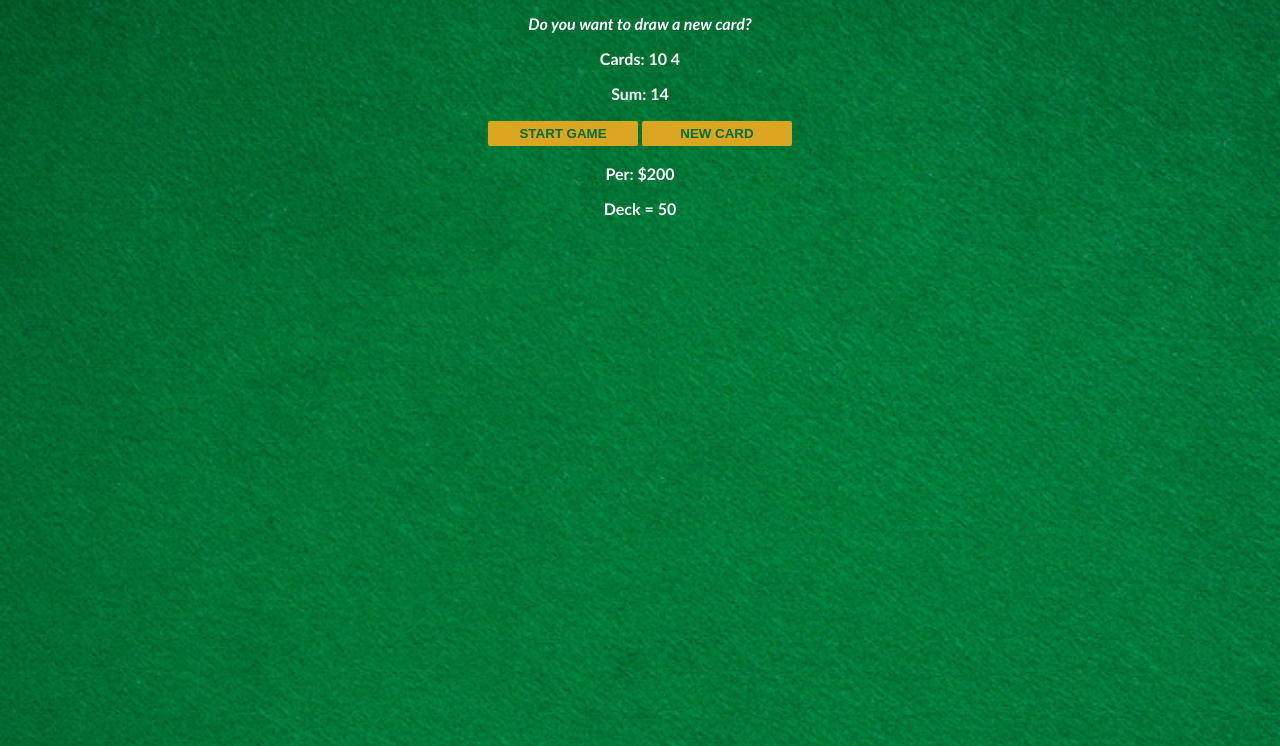
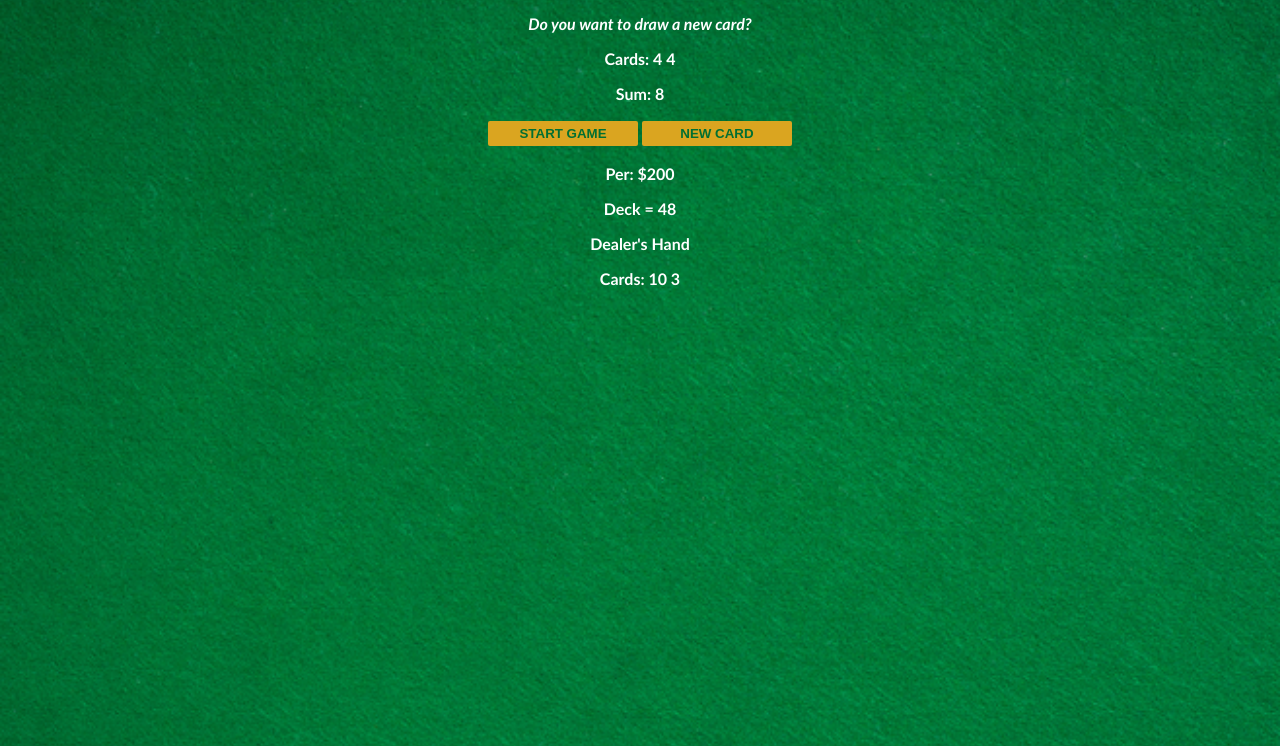
Before and after one commit to Jack-0f-All/BlackJack, a website built with Vite: page index.html in a window 1280 px wide. Both pictures are taken after a click on the button "START GAME". Shown: the part 54-800 px from the top of the page. Built offline with nearby package versions, Linux system fonts and the light colour scheme.

Commit message:
Add dealer hand at start of new game.

```diff
--- a/index.html
+++ b/index.html
@@ -11,7 +11,15 @@
         <button onclick="newCard()">NEW CARD</button>
 
         <p id="player-el"></p>
-        <p id="deck-el"></p>
+        <p id="deck-el">Deck: </p>
+
+        <p>Dealer's Hand</p>
+        <p id="dealer-el"></p>
+
+
+
+
+
         <script src="index.js"></script>
     </body>
 </html>
--- a/index.js
+++ b/index.js
@@ -13,6 +13,11 @@ let sumEl = document.getElementById("sum-el")
 let cardsEl = document.getElementById("cards-el")
 let playerEl = document.getElementById("player-el")
 let deckEl = document.getElementById("deck-el")
+
+let dealerEl = document.getElementById("dealer-el")
+let dealerHand = []
+
+
 playerEl.textContent = player.name + ": $" + player.chips
 
 
@@ -21,11 +26,11 @@ let gameDeck = []
 
 function startGame() {
     isAlive = true
+    hand = []
+    dealerHand = []
     shuffleCards()
-    let firstCard = gameDeck.pop()
-    let secondCard = gameDeck.pop()
-    hand = [firstCard, secondCard]
-    sum = firstCard + secondCard
+    deal()
+    sum = hand[0] + hand[1]
     renderGame()
 }
 function resetDeck(){
@@ -42,6 +47,8 @@ function resetDeck(){
         10,10,10,10, //Jacks
         10,10,10,10, //Queen
         10,10,10,10] //King
+
+
 }
 
 function shuffleCards(){
@@ -59,6 +66,16 @@ function shuffleCards(){
 
 
     }
+}
+
+function deal(){
+
+    dealerHand[0] = gameDeck.pop()
+    hand[0] = gameDeck.pop()
+
+    dealerHand[1] = gameDeck.pop()
+    hand[1] = gameDeck.pop()
+
 }
 
 function newCard() {
@@ -80,6 +97,14 @@ function renderGame() {
         cardsEl.textContent += hand[i] + " "
     }
 
+    dealerEl.textContent = "Cards: "
+    for(let i = 0; i < dealerHand.length; i++){
+        dealerEl.textContent += dealerHand[i] + " "
+    }
+
+
+
+
     deckEl.textContent = "Deck = " + gameDeck.length
 
     sumEl.textContent = "Sum: " + sum
```
